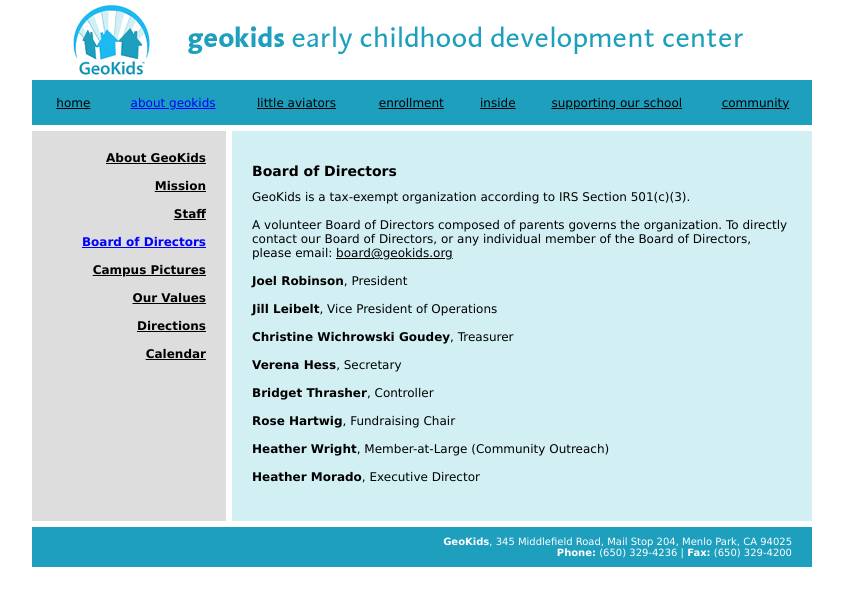
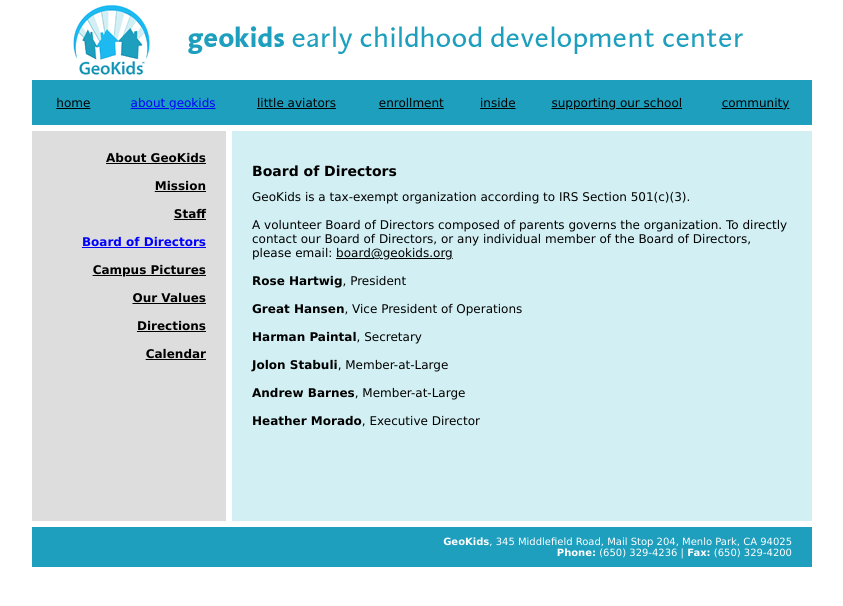
Before and after one commit to thrasher/geokids, a PHP site: page /about/board.php in a window 1280 px wide. Shown: the top 606 px of the page, without its empty margins (218-1061 px from the left). Run offline with PHP 8.4, Linux system fonts and the light colour scheme; data that the repository does not hold is empty.

Commit message:
Edits requested by Heather

```diff
--- a/public_html/about/board.php
+++ b/public_html/about/board.php
@@ -9,13 +9,11 @@ GeoKids is a tax-exempt organization according to IRS Section 501(c)(3).<br><br>
 
 A volunteer Board of Directors composed of parents governs the organization. To directly contact our Board of Directors, or any individual member of the Board of Directors, please email: <a href="mailto:board@geokids.org">board@geokids.org</a><br><br>
 
-<strong>Joel Robinson</strong>, President<br><br>
-<strong>Jill Leibelt</strong>, Vice President of Operations<br><br>
-<strong>Christine Wichrowski Goudey</strong>, Treasurer<br><br>
-<strong>Verena Hess</strong>, Secretary<br><br>
-<strong>Bridget Thrasher</strong>, Controller<br><br>
-<strong>Rose Hartwig</strong>, Fundraising Chair<br><br>
-<strong>Heather Wright</strong>, Member-at-Large (Community Outreach)<br><br>
+<strong>Rose Hartwig</strong>, President<br><br>
+<strong>Great Hansen</strong>, Vice President of Operations<br><br>
+<strong>Harman Paintal</strong>, Secretary<br><br>
+<strong>Jolon Stabuli</strong>, Member-at-Large<br><br>
+<strong>Andrew Barnes</strong>, Member-at-Large<br><br>
 <strong>Heather Morado</strong>, Executive Director<br><br>
 
 <? include("../content/pagebottom.inc"); ?>
--- a/public_html/about/index.php
+++ b/public_html/about/index.php
@@ -6,7 +6,7 @@
 
 <strong>GeoKids History</strong>
 <br>
-GeoKids was founded in 1987 by a group of parents who worked on the United States Geological Survey Campus (USGS) and the Stanford Research Institute (SRI). Over the past twenty years, GeoKids has grown into an exciting learning environment for children, families, and educators.<br>
+GeoKids was founded in 1987 by a group of parents who worked on the United States Geological Survey Campus (USGS) and the Stanford Research Institute (SRI). Over the past twenty years, GeoKids has grown into an exciting learning environment for children, families, and educators.  In 2012, GeoKids stopped receiving funding from the federal government and became a community-based program.<br>
 <br>
 <strong>Inspiration</strong>
 <br>
--- a/public_html/index.php
+++ b/public_html/index.php
@@ -181,7 +181,7 @@ this.rotateimage()
 	<table border=0 cellspacing=0 cellpadding=10>
 	<tr><td valign=top class="text11">
 
-GeoKids is an accredited, nationally recognized, non-profit parent cooperative providing high quality child care for children aged 3 months through pre- kindergarten. The center is located on the Menlo Park campus of the United States Geological Survey (USGS). <br><br>
+GeoKids is an accredited, nationally recognized, non-profit parent cooperative providing high quality child care for children aged 3 months through pre- kindergarten.<br><br>
 
 GeoKids is a developmental play-based program founded on the belief that children are capable, competent, self-motivated learners. Within our program adults encourage children to participate in everything that concerns them and to do as much as they are capable of doing for themselves.
 
```
Also changed, not shown: public_html/enrollment/tuition.php (+9 -15 lines).
